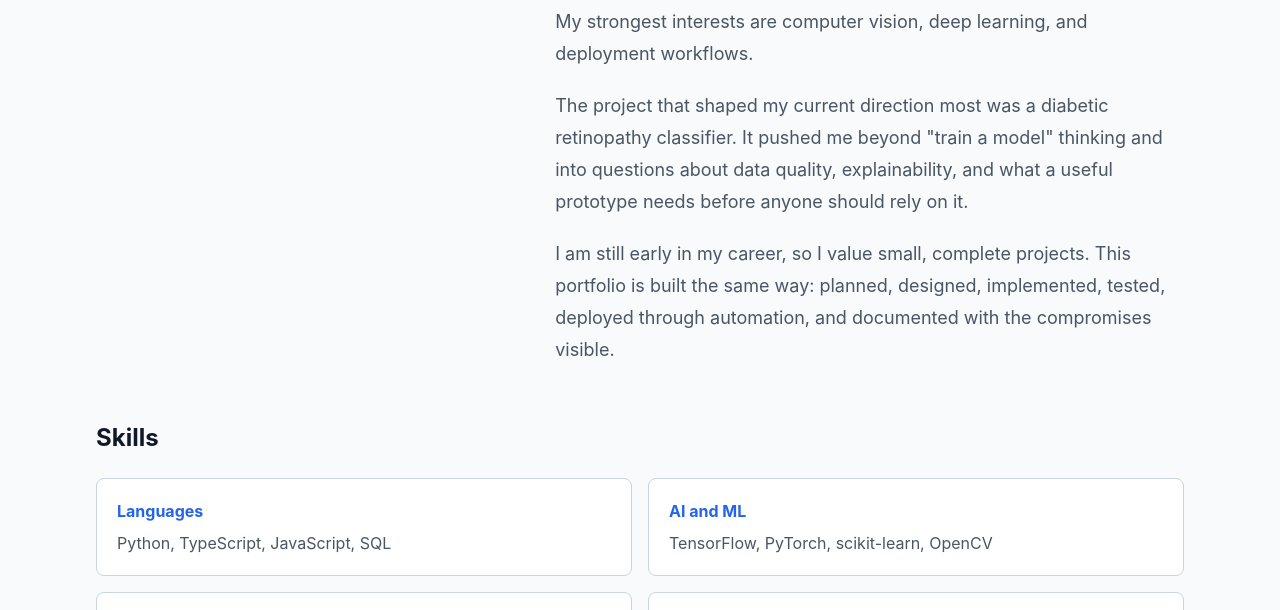
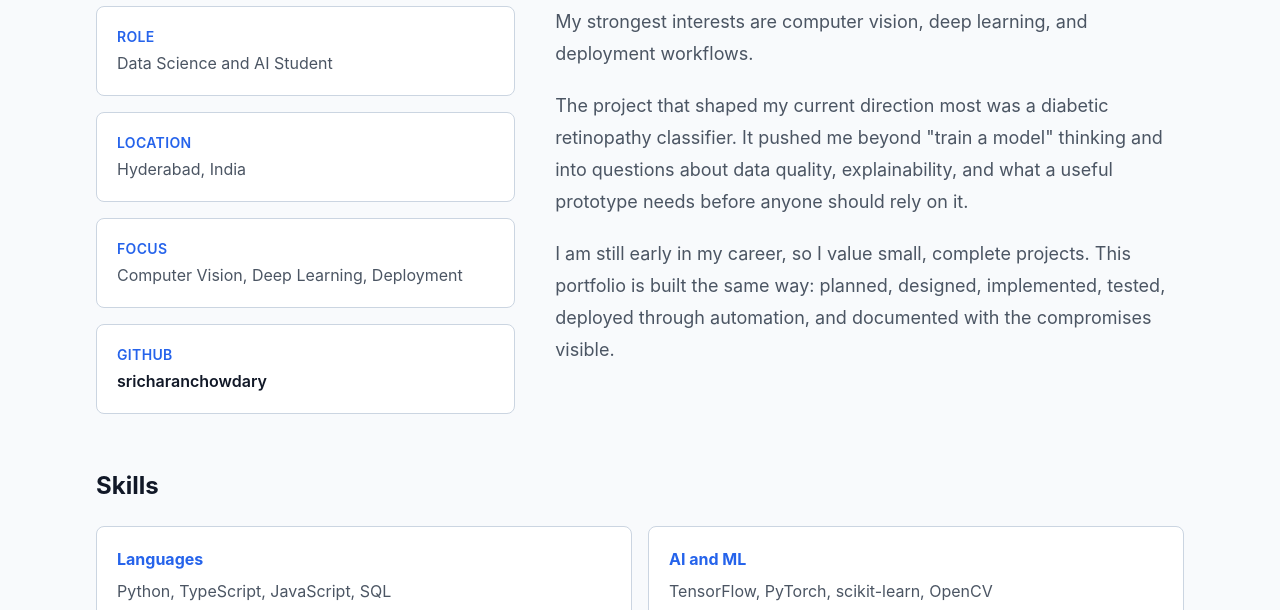
Before and after one commit to sricharanchowdary/sri-charan, an Astro site: page /about in a window 1280 px wide. Shown: the part 175-785 px from the top of the page. Built offline with nearby package versions, Linux system fonts and the light colour scheme; Astro itself is replaced by a stand-in of ours; no server answers.

Commit message:
fix about page left side and home page icon gap

```diff
--- a/src/pages/about.astro
+++ b/src/pages/about.astro
@@ -6,6 +6,24 @@ import { site } from '../data/site';
   <section class="grid gap-10 lg:grid-cols-[0.8fr_1.2fr]">
     <div>
       <h1 class="text-4xl font-bold">About me</h1>
+      <div class="mt-6 space-y-4">
+        <div class="rounded-lg border border-[var(--border)] bg-[var(--surface)] p-5">
+          <p class="text-sm font-semibold uppercase tracking-wide text-[var(--accent)]">Role</p>
+          <p class="mt-1 text-[var(--muted)]">Data Science and AI Student</p>
+        </div>
+        <div class="rounded-lg border border-[var(--border)] bg-[var(--surface)] p-5">
+          <p class="text-sm font-semibold uppercase tracking-wide text-[var(--accent)]">Location</p>
+          <p class="mt-1 text-[var(--muted)]">Hyderabad, India</p>
+        </div>
+        <div class="rounded-lg border border-[var(--border)] bg-[var(--surface)] p-5">
+          <p class="text-sm font-semibold uppercase tracking-wide text-[var(--accent)]">Focus</p>
+          <p class="mt-1 text-[var(--muted)]">Computer Vision, Deep Learning, Deployment</p>
+        </div>
+        <div class="rounded-lg border border-[var(--border)] bg-[var(--surface)] p-5">
+          <p class="text-sm font-semibold uppercase tracking-wide text-[var(--accent)]">GitHub</p>
+          <a href={site.github} target="_blank" rel="noreferrer" class="mt-1 block font-semibold text-[var(--accent)] hover:underline">sricharanchowdary</a>
+        </div>
+      </div>
     </div>
     <div class="space-y-5 text-lg leading-8 text-[var(--muted)]">
       <p>
--- a/src/pages/index.astro
+++ b/src/pages/index.astro
@@ -18,7 +18,7 @@ import { posts, projects, site } from '../data/site';
         <a href="/projects" class="rounded-md bg-[var(--accent)] px-5 py-3 font-semibold text-white hover:bg-[var(--accent-strong)]">View projects</a>
         <a href="/contact" class="rounded-md border border-[var(--border)] px-5 py-3 font-semibold text-[var(--text)] hover:bg-[var(--surface-muted)]">Contact me</a>
               </div>
-      <div class="mt-4 flex gap-4">
+      <div class="mt-8 flex gap-4">
   <a href={site.github} target="_blank" rel="noreferrer" class="text-[var(--muted)] hover:text-[var(--accent)]">
     <svg xmlns="http://www.w3.org/2000/svg" width="28" height="28" fill="currentColor" viewBox="0 0 24 24">
       <path d="M12 0C5.37 0 0 5.37 0 12c0 5.31 3.435 9.795 8.205 11.385.6.105.825-.255.825-.57 0-.285-.015-1.23-.015-2.235-3.015.555-3.795-.735-4.035-1.41-.135-.345-.72-1.41-1.23-1.695-.42-.225-1.02-.78-.015-.795.945-.015 1.62.87 1.845 1.23 1.08 1.815 2.805 1.305 3.495.99.105-.78.42-1.305.765-1.605-2.67-.3-5.46-1.335-5.46-5.925 0-1.305.465-2.385 1.23-3.225-.12-.3-.54-1.53.12-3.18 0 0 1.005-.315 3.3 1.23.96-.27 1.98-.405 3-.405s2.04.135 3 .405c2.295-1.56 3.3-1.23 3.3-1.23.66 1.65.24 2.88.12 3.18.765.84 1.23 1.905 1.23 3.225 0 4.605-2.805 5.625-5.475 5.925.435.375.81 1.095.81 2.22 0 1.605-.015 2.895-.015 3.3 0 .315.225.69.825.57A12.02 12.02 0 0 0 24 12c0-6.63-5.37-12-12-12z"/>
```
